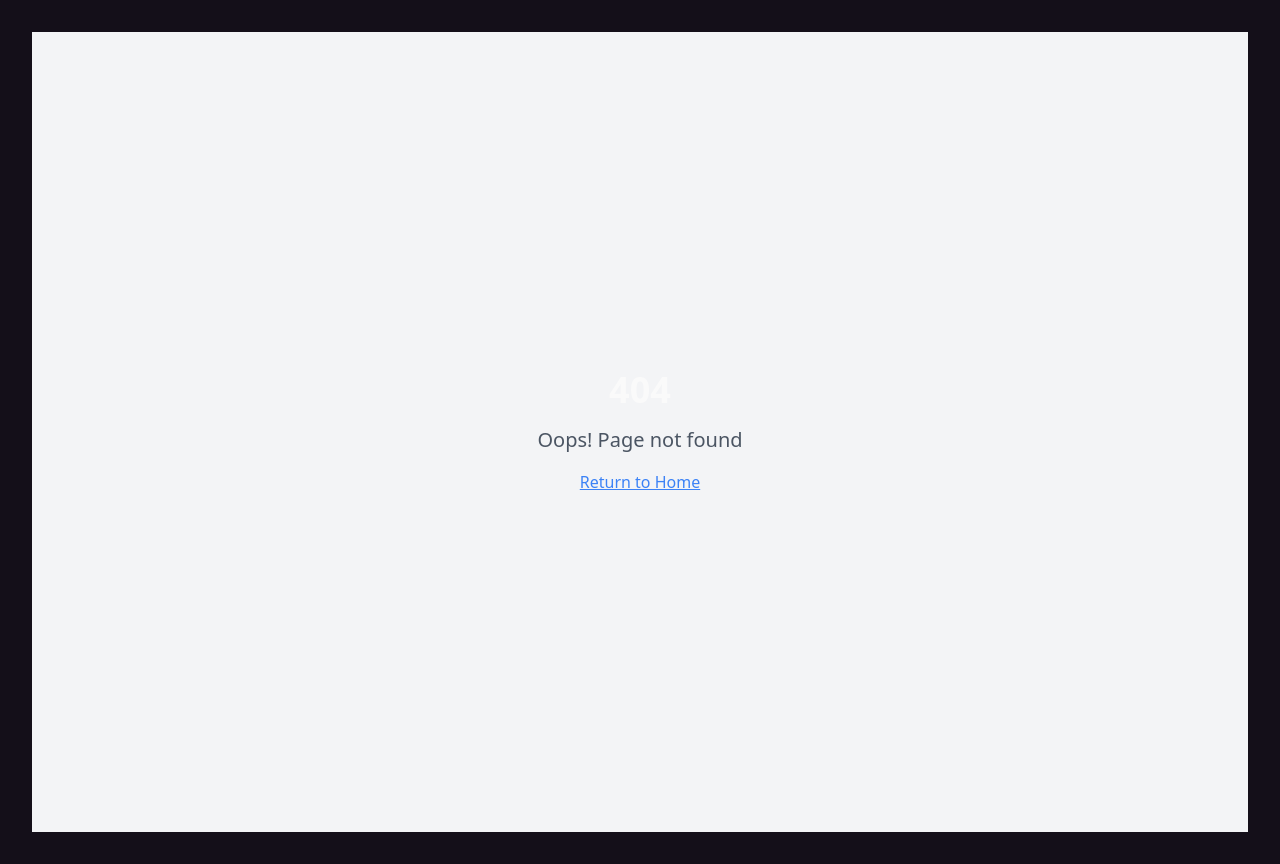
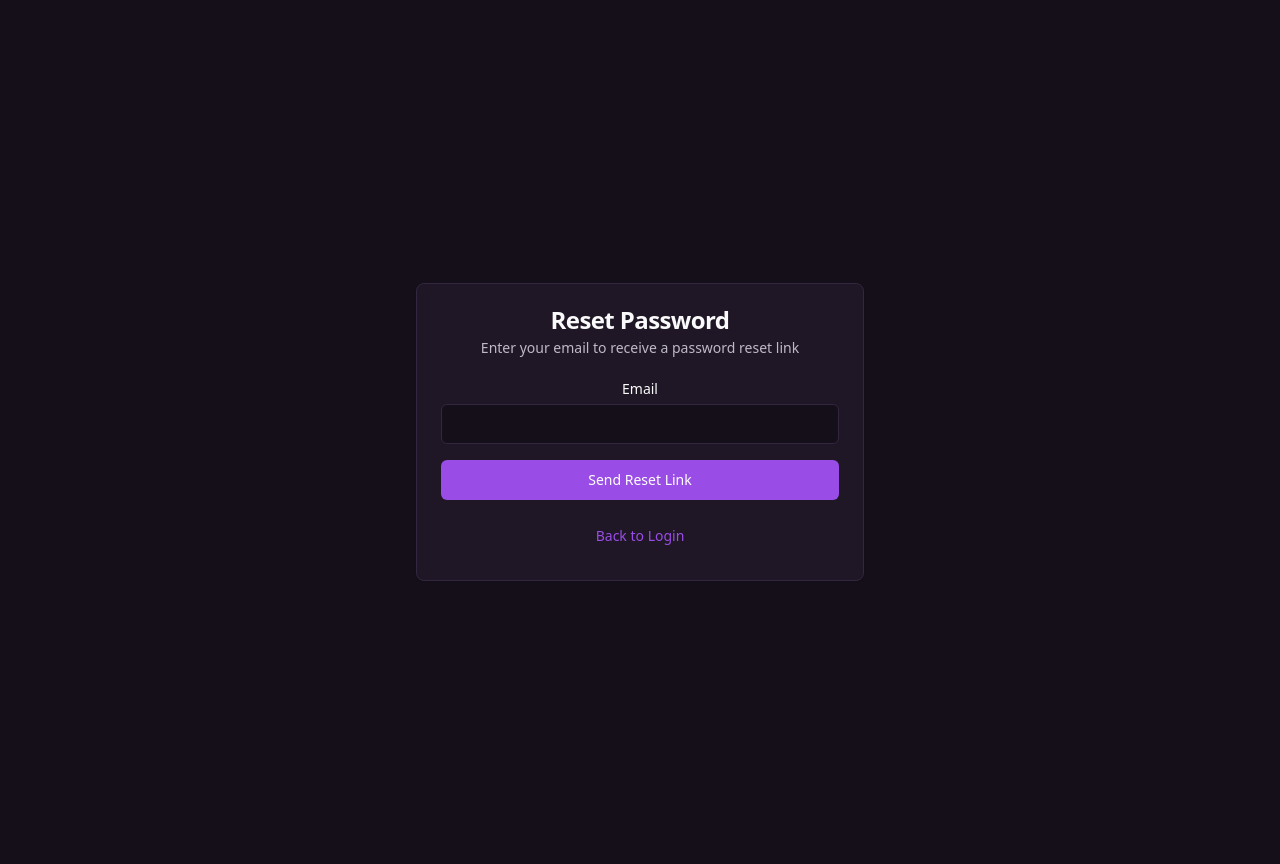
Before and after one commit to rudra1614/secure-vault-sage, a React (Vite) app: page /forgot-password in a window 1280 px wide. Before the commit this address had no page. Built offline with nearby package versions, Linux system fonts and the light colour scheme.

Commit message:
Add password reset functionality
This commit adds functionality for users to reset their password if they forget it.

```diff
--- a/src/App.tsx
+++ b/src/App.tsx
@@ -10,6 +10,8 @@ import Home from "./pages/Home";
 import Index from "./pages/Index";
 import Auth from "./pages/Auth";
 import OTPVerification from "./pages/OTPVerification";
+import ForgotPassword from "./pages/ForgotPassword";
+import ResetPassword from "./pages/ResetPassword";
 import NotFound from "./pages/NotFound";
 
 const queryClient = new QueryClient();
@@ -91,6 +93,8 @@ const App = () => {
                 )
               }
             />
+            <Route path="/forgot-password" element={<ForgotPassword />} />
+            <Route path="/reset-password" element={<ResetPassword />} />
             <Route path="*" element={<NotFound />} />
           </Routes>
         </BrowserRouter>
--- a/src/pages/Auth.tsx
+++ b/src/pages/Auth.tsx
@@ -100,6 +100,16 @@ const Auth = () => {
                 required
               />
             </div>
+            {isLogin && (
+              <Button
+                type="button"
+                variant="link"
+                className="w-full p-0 h-auto text-sm justify-start"
+                onClick={() => navigate("/forgot-password")}
+              >
+                Forgot your password?
+              </Button>
+            )}
             <Button type="submit" className="w-full" disabled={isLoading}>
               {isLogin ? "Login" : "Sign Up"}
             </Button>
--- /dev/null
+++ b/src/pages/ForgotPassword.tsx
@@ -0,0 +1,101 @@
+
+import { useState } from "react";
+import { useNavigate } from "react-router-dom";
+import { Button } from "@/components/ui/button";
+import { Input } from "@/components/ui/input";
+import { Card, CardContent, CardHeader, CardTitle, CardDescription } from "@/components/ui/card";
+import { Label } from "@/components/ui/label";
+import { useToast } from "@/hooks/use-toast";
+import { supabase } from "@/integrations/supabase/client";
+
+const ForgotPassword = () => {
+  const navigate = useNavigate();
+  const { toast } = useToast();
+  const [email, setEmail] = useState("");
+  const [isLoading, setIsLoading] = useState(false);
+  const [isEmailSent, setIsEmailSent] = useState(false);
+
+  const handleResetPassword = async (e: React.FormEvent) => {
+    e.preventDefault();
+    setIsLoading(true);
+
+    try {
+      const { error } = await supabase.auth.resetPasswordForEmail(email, {
+        redirectTo: `${window.location.origin}/reset-password`,
+      });
+
+      if (error) throw error;
+
+      setIsEmailSent(true);
+      toast({
+        title: "Reset link sent",
+        description: "Check your email for a password reset link",
+      });
+    } catch (error: any) {
+      toast({
+        title: "Error",
+        description: error.message,
+        variant: "destructive",
+      });
+    } finally {
+      setIsLoading(false);
+    }
+  };
+
+  return (
+    <div className="min-h-screen flex items-center justify-center bg-black-50">
+      <Card className="w-full max-w-md">
+        <CardHeader>
+          <CardTitle>Reset Password</CardTitle>
+          <CardDescription>
+            {isEmailSent
+              ? "Check your email for a password reset link"
+              : "Enter your email to receive a password reset link"}
+          </CardDescription>
+        </CardHeader>
+        <CardContent>
+          {!isEmailSent ? (
+            <form onSubmit={handleResetPassword} className="space-y-4">
+              <div className="grid gap-2">
+                <Label htmlFor="email">Email</Label>
+                <Input
+                  id="email"
+                  type="email"
+                  value={email}
+                  onChange={(e) => setEmail(e.target.value)}
+                  required
+                />
+              </div>
+              <Button type="submit" className="w-full" disabled={isLoading}>
+                Send Reset Link
+              </Button>
+              <Button
+                type="button"
+                variant="link"
+                className="w-full"
+                onClick={() => navigate("/auth")}
+              >
+                Back to Login
+              </Button>
+            </form>
+          ) : (
+            <div className="space-y-4">
+              <p className="text-sm text-muted-foreground">
+                A password reset link has been sent to your email address. Please check your inbox and follow the instructions to reset your password.
+              </p>
+              <Button
+                type="button"
+                className="w-full"
+                onClick={() => navigate("/auth")}
+              >
+                Back to Login
+              </Button>
+            </div>
+          )}
+        </CardContent>
+      </Card>
+    </div>
+  );
+};
+
+export default ForgotPassword;
--- /dev/null
+++ b/src/pages/ResetPassword.tsx
@@ -0,0 +1,133 @@
+
+import { useState, useEffect } from "react";
+import { useNavigate } from "react-router-dom";
+import { Button } from "@/components/ui/button";
+import { Input } from "@/components/ui/input";
+import { Card, CardContent, CardHeader, CardTitle, CardDescription } from "@/components/ui/card";
+import { Label } from "@/components/ui/label";
+import { useToast } from "@/hooks/use-toast";
+import { supabase } from "@/integrations/supabase/client";
+
+const ResetPassword = () => {
+  const navigate = useNavigate();
+  const { toast } = useToast();
+  const [newPassword, setNewPassword] = useState("");
+  const [confirmPassword, setConfirmPassword] = useState("");
+  const [isLoading, setIsLoading] = useState(false);
+  const [isResetSuccessful, setIsResetSuccessful] = useState(false);
+
+  useEffect(() => {
+    // Check if the user has a valid recovery session
+    const checkSession = async () => {
+      const { data } = await supabase.auth.getSession();
+      if (!data.session) {
+        toast({
+          title: "Invalid or expired session",
+          description: "Please request a new password reset link",
+          variant: "destructive",
+        });
+        navigate("/forgot-password");
+      }
+    };
+
+    checkSession();
+  }, [navigate, toast]);
+
+  const handleResetPassword = async (e: React.FormEvent) => {
+    e.preventDefault();
+    setIsLoading(true);
+
+    if (newPassword !== confirmPassword) {
+      toast({
+        title: "Passwords don't match",
+        description: "Please make sure your passwords match",
+        variant: "destructive",
+      });
+      setIsLoading(false);
+      return;
+    }
+
+    try {
+      const { error } = await supabase.auth.updateUser({
+        password: newPassword,
+      });
+
+      if (error) throw error;
+
+      setIsResetSuccessful(true);
+      toast({
+        title: "Password reset successful",
+        description: "Your password has been reset successfully",
+      });
+    } catch (error: any) {
+      toast({
+        title: "Error",
+        description: error.message,
+        variant: "destructive",
+      });
+    } finally {
+      setIsLoading(false);
+    }
+  };
+
+  return (
+    <div className="min-h-screen flex items-center justify-center bg-black-50">
+      <Card className="w-full max-w-md">
+        <CardHeader>
+          <CardTitle>Set New Password</CardTitle>
+          <CardDescription>
+            {isResetSuccessful
+              ? "Your password has been reset successfully"
+              : "Create a new password for your account"}
+          </CardDescription>
+        </CardHeader>
+        <CardContent>
+          {!isResetSuccessful ? (
+            <form onSubmit={handleResetPassword} className="space-y-4">
+              <div className="grid gap-2">
+                <Label htmlFor="new-password">New Password</Label>
+                <Input
+                  id="new-password"
+                  type="password"
+                  value={newPassword}
+                  onChange={(e) => setNewPassword(e.target.value)}
+                  required
+                  minLength={6}
+                />
+              </div>
+              <div className="grid gap-2">
+                <Label htmlFor="confirm-password">Confirm Password</Label>
+                <Input
+                  id="confirm-password"
+                  type="password"
+                  value={confirmPassword}
+                  onChange={(e) => setConfirmPassword(e.target.value)}
+                  required
+                  minLength={6}
+                />
+              </div>
+              <Button type="submit" className="w-full" disabled={isLoading}>
+                Reset Password
+              </Button>
+            </form>
+          ) : (
+            <div className="space-y-4">
+              <p className="text-sm text-muted-foreground">
+                Your password has been reset successfully. You can now login with your new password.
+              </p>
+              <Button
+                type="button"
+                className="w-full"
+                onClick={() => navigate("/auth")}
+              >
+                Go to Login
+              </Button>
+            </div>
+          )}
+        </CardContent>
+      </Card>
+    </div>
+  );
+};
+
+export default ResetPassword;
```
